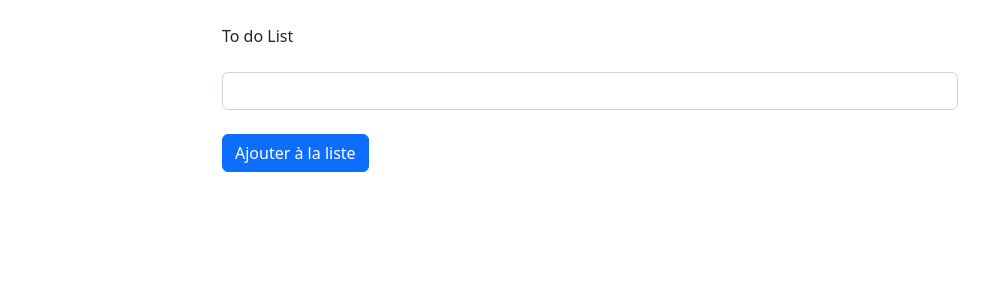
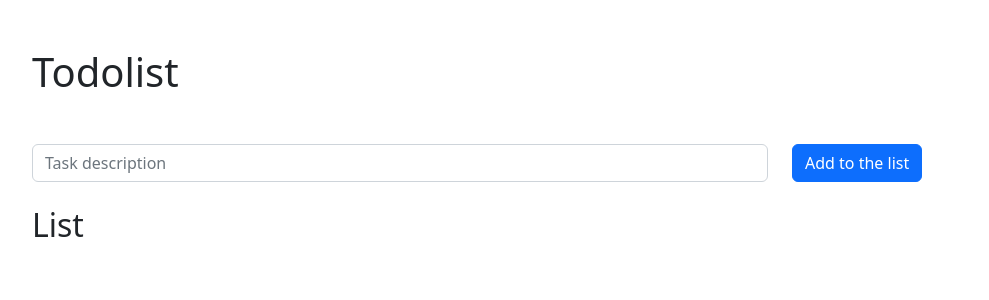
Before and after one commit to kevinalbert7/ReactJS-To-do-list, a React (Create React App) app: page / in a window 1280 px wide. Shown: the top 300 px of the page, without its empty margins (50-1039 px from the left). Built offline with nearby package versions, Linux system fonts and the light colour scheme; the HTML template or start-up script is replaced by a standard one.

Commit message:
changeTask fucntion for each task

```diff
--- a/src/App.js
+++ b/src/App.js
@@ -1,5 +1,7 @@
 import React, { Component } from 'react'
+
 import Form from './components/Form'
+import List from './components/List'
 import 'bootstrap/dist/css/bootstrap.min.css'
 
 export class App extends Component {
@@ -11,27 +13,47 @@ export class App extends Component {
     }
 
     this.addTask = this.addTask.bind(this)
+    this.deleteTask = this.deleteTask.bind(this)
+    this.changeTask = this.changeTask.bind(this)
   }
 
   addTask(description, status) {
-    // console.log(description, status)
     const newTask = {
       description: description,
-      status: status
+      status: "To do"
     }
-    this.setState({tasks: [newTask, ...this.state.tasks]})
+
+    this.setState({tasks: [...this.state.tasks, newTask]})
+  }
+
+
+  deleteTask(taskToBoDeleted) {
+    const deletedTask = this.state.tasks.filter(task =>{
+      return task !== taskToBoDeleted
+    })
+
+    this.setState({tasks: deletedTask})
+  }
+
+  changeTask(taskToBoDeleted) {
+    const deletedTask = this.state.tasks.filter(task =>{
+      return task !== taskToBoDeleted
+    })
+
+    this.setState({tasks: deletedTask})
   }
 
   render() {
-    console.log(this.state.tasks)
-
     return (
-      <div className='container mt-4'>
-        <div className='row mt-4 d-flex justify-content-center'>
+      <div className='container my-5'>
+        <h1 className='mb-5'>Todolist</h1>
             <Form
-              addtask={this.addTask}
+              addTask={this.addTask}
             />
-        </div>
+            <List
+              tasks={this.state.tasks}
+              onClick={this.deleteTask}
+            />
       </div>
     )
   }
--- a/src/components/Form.js
+++ b/src/components/Form.js
@@ -13,31 +13,36 @@ export class Form extends Component {
     }
 
     handleTaskDescriptionChange(e) {
-        this.setState({task: e.target.value})
+        this.setState({ task: e.target.value })
     }
 
     handleSubmit(e) {
         e.preventDefault()
-        this.addTask(this.state.task)
+        this.setState({ task: "" })
+        this.props.addTask(this.state.task)
     }
 
   render() {
-
+    const { task }= this.state
 
     return (
             <form
-            className='col-8'
-            onSubmit={() => this.handleSubmit}
+                className='row'
+                onSubmit={this.handleSubmit}
             >
-            <label htmlFor="inputList" className="form-label mb-4">To do List</label>
+                <div className='col-8'>
                     <input
                         type="text"
-                className="form-control mb-4"
-                id="inputList" a
-                ria-describedby="emailHelp"
+                        className="form-control col-8"
+                        placeholder='Task description'
+                        id="inputList"
                         onChange={this.handleTaskDescriptionChange}
+                        value={task}
                     />
-            <button type="submit" className="btn btn-primary">Ajouter à la liste</button>
+                </div>
+                <div className='col-4'>
+                    <button type="submit" className="btn btn-primary">Add to the list</button>
+                </div>
             </form>
     )
   }
--- /dev/null
+++ b/src/components/List.js
@@ -0,0 +1,38 @@
+import React, { Component } from 'react'
+
+export class List extends Component {
+  render() {
+    console.log("props de list =>", this.props)
+    const { tasks, onClick } = this.props
+
+    return (
+      <div className='mt-4'>
+        <h2>List</h2>
+        <ul className='row list-group mb-3'>
+            {tasks.map(task => {
+                return <li className='col-8 d-flex justify-content-between list-group-item'>
+                    {task.description}{task.status}
+                        <button
+                            type='button'
+                            className='btn btn-outline-danger'
+                            onClick={() => onClick(task)}
+                        >
+                            Modifier
+                        </button>
+                        <button
+                            type='button'
+                            className='btn btn-outline-success'
+                            // onClick={() => onClick(task)}
+                        >
+                            Supprimer
+                        </button>
+                    </li>
+            })}
+
+        </ul>
+      </div>
+    )
+  }
+}
+
+export default List
```
Lines whose indentation alone changed are shown as unchanged.
